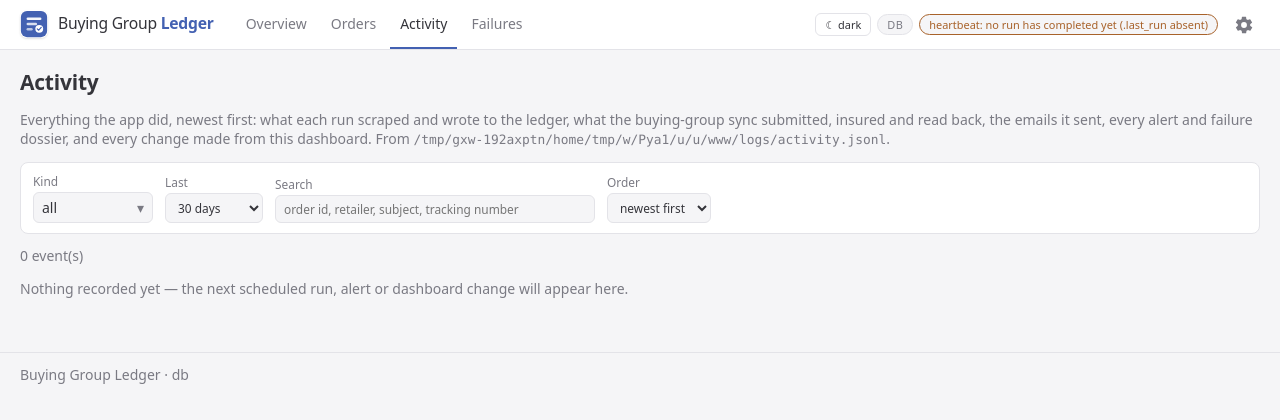
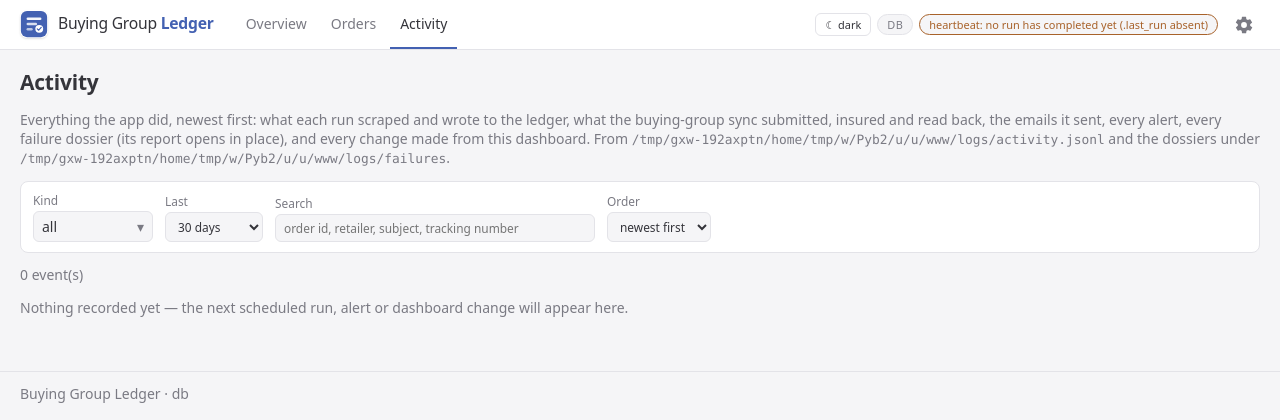
Before and after one commit to ango-dev/BuyingGroupLedger, a FastAPI app: page /activity in a window 1280 px wide. Shown: the top 420 px of the page. Run offline with FastAPI, Linux system fonts and the light colour scheme; parts of the project's set-up code (start-up, migrations or seed data) failed here and were passed over.

Commit message:
Web: merge Failures page into Activity

```diff
--- a/web/app.py
+++ b/web/app.py
@@ -445,24 +445,53 @@ def create_app(reader: LedgerReader | None = None, *, settings=None,
     templates.env.globals["KINDS"] = activity_module.KINDS
     templates.env.globals["run_label"] = activity_module.run_label
 
+    def with_dossiers(events: list[dict]) -> list[dict]:
+        """The failure dossiers on disk, merged in: a dossier the log already recorded gets its
+        report attached; one written before the log existed (or by an older version) becomes a
+        dossier event of its own, dated from its directory name. Newest first, like the rest."""
+        dossiers = {d.name: d for d in failures_module.list_dossiers(failures_dir)}
+        seen: set[str] = set()
+        merged: list[dict] = []
+        for event in events:
+            if event.get("kind") == "dossier":
+                name = str((event.get("details") or {}).get("name") or "")
+                if name in dossiers:
+                    event = {**event, "dossier": dossiers[name]}
+                    seen.add(name)
+            merged.append(event)
+        for name, dossier in dossiers.items():
+            if name in seen:
+                continue
+            at = dossier.at.replace(tzinfo=timezone.utc) if dossier.at and dossier.at.tzinfo is None \
+                else dossier.at
+            merged.append({
+                "at": (at or clock()).isoformat(timespec="seconds"), "kind": "dossier",
+                "summary": f"{dossier.retailer} [{dossier.profile}]: failure dossier",
+                "run_id": None, "details": {"name": name, "path": str(dossier.path)},
+                "dossier": dossier,
+            })
+        merged.sort(key=lambda e: str(e.get("at", "")), reverse=True)
+        return merged
+
     @app.get("/activity", response_class=HTMLResponse)
     def activity_page(request: Request):
         filters = ActivityFilters.from_query(request.query_params)
-        events = activity_module.read(activity_path)
+        events = with_dossiers(activity_module.read(activity_path))
         shown = activity_module.filter_events(events, kinds=filters.kinds, q=filters.q,
                                               days=filters.days, run_id=filters.run_id, now=clock())
         if not filters.desc:
             shown = list(reversed(shown))
         context = {"events": shown, "total": len(events), "filters": filters,
                    "counts": activity_module.counts_by_kind(events),
-                   "activity_path": str(activity_path)}
+                   "activity_path": str(activity_path), "failures_dir": str(failures_dir)}
         name = "_activity_rows.html" if request.headers.get("HX-Request") else "activity.html"
         return page_no_snapshot(request, name, **context)
 
-    @app.get("/failures", response_class=HTMLResponse)
-    def failures(request: Request):
-        dossiers = failures_module.list_dossiers(failures_dir)
-        return page(request, "failures.html", dossiers=dossiers, failures_dir=str(failures_dir))
+    @app.get("/failures")
+    def failures_page(request: Request):
+        """The Failures page merged into Activity (2026-09-18); the old address lands on the
+        dossier rows, all of them."""
+        return RedirectResponse(url="/activity?kind=dossier&days=0", status_code=303)
 
     # --- backup / restore (local files only; the Sheet is never touched) -------------------------
     backups_dir = Path(backup_dir) if backup_dir else backup_module.BACKUPS_DIR
--- a/web/static/style.css
+++ b/web/static/style.css
@@ -504,3 +504,5 @@ table.activity tr.details-row td { background: var(--bg); }
 .event-details dt { color: var(--muted); }
 .event-details dd { margin: 0; overflow-wrap: anywhere; }
 .event-details pre { margin: 0; white-space: pre-wrap; }
+.dossier-inline .report { max-width: 960px; }
+.dossier-inline h4 { margin: 8px 0 4px; }
--- a/web/templates/_activity_rows.html
+++ b/web/templates/_activity_rows.html
@@ -15,20 +15,37 @@
       <td><span class="tag kind kind-{{ e.kind }}">{{ KINDS.get(e.kind, e.kind) }}</span></td>
       <td class="mono small">{% if e.run_id %}<a href="/activity?{{ filters.as_query(run=e.run_id) | query }}" hx-get="/activity?{{ filters.as_query(run=e.run_id) | query }}" hx-target="#activity-table" hx-push-url="true" title="only this run">{{ run_label(e.run_id) }}</a>{% else %}<span class="muted">dashboard</span>{% endif %}</td>
       <td class="what">{{ e.summary }}
-        {% if e.kind == 'dossier' and e.details.name %} <a href="/failures#{{ e.details.name }}" class="small">open dossier ›</a>{% endif %}
+        {% if e.dossier %}<span class="mono small muted">{{ e.dossier.name }}</span>{% if not e.dossier.has_report %} <span class="tag stale">no report.md</span>{% endif %}{% endif %}
         {% if e.details.order_id %} <a href="/orders/{{ e.details.order_id }}" class="small mono">{{ e.details.order_id }}</a>{% endif %}
       </td>
-      <td class="num">{% if e.details %}<button type="button" class="small ghost" onclick="var d=document.getElementById('ev-{{ n }}');d.hidden=!d.hidden;this.textContent=d.hidden?'details':'hide'">details</button>{% endif %}</td>
+      <td class="num">{% if e.details or e.dossier %}<button type="button" class="small ghost" onclick="var d=document.getElementById('ev-{{ n }}');d.hidden=!d.hidden;this.textContent=d.hidden?'{{ 'report' if e.dossier else 'details' }}':'hide'">{{ 'report' if e.dossier else 'details' }}</button>{% endif %}</td>
     </tr>
-    {% if e.details %}
+    {% if e.details or e.dossier %}
     <tr class="details-row" id="ev-{{ n }}" hidden>
       <td colspan="5">
+        {% if e.dossier %}
+        {# the dossier itself, as the Failures page showed it: path, files, hosted copies, the report #}
+        <div class="dossier-inline">
+          <p class="muted mono small">{{ e.dossier.path }}</p>
+          <p class="files">{% for f in e.dossier.files %}<code>{{ f }}</code> {% endfor %}</p>
+          {% if e.dossier.hosted %}
+          <h4>Hosted copies</h4>
+          <ul class="hosted">
+            {% for name, link in e.dossier.hosted %}
+            <li><code>{{ name }}</code>: <a href="{{ link }}" rel="noopener">{{ link }}</a></li>
+            {% endfor %}
+          </ul>
+          {% endif %}
+          {% if e.dossier.has_report %}<div class="report">{{ e.dossier.report_html | safe }}</div>{% endif %}
+        </div>
+        {% else %}
         <dl class="event-details">
           {% for k, v in e.details.items() %}
           <dt>{{ k | replace('_', ' ') }}</dt>
           <dd>{% if v is mapping or v is sequence and v is not string %}<pre class="small">{{ v | tojson(indent=1) }}</pre>{% else %}{{ v }}{% endif %}</dd>
           {% endfor %}
         </dl>
+        {% endif %}
       </td>
     </tr>
     {% endif %}
--- a/web/templates/activity.html
+++ b/web/templates/activity.html
@@ -3,8 +3,9 @@
 {% block content %}
 <h1>Activity</h1>
 <p class="muted">Everything the app did, newest first: what each run scraped and wrote to the ledger,
-what the buying-group sync submitted, insured and read back, the emails it sent, every alert and
-failure dossier, and every change made from this dashboard. From <code>{{ activity_path }}</code>.</p>
+what the buying-group sync submitted, insured and read back, the emails it sent, every alert, every
+failure dossier (its report opens in place), and every change made from this dashboard.
+From <code>{{ activity_path }}</code> and the dossiers under <code>{{ failures_dir }}</code>.</p>
 
 <form id="activity-filters" class="filters" method="get" action="/activity"
       hx-get="/activity" hx-target="#activity-table" hx-push-url="true"
--- a/web/templates/base.html
+++ b/web/templates/base.html
@@ -41,7 +41,6 @@
     <a href="/" class="{{ 'active' if path == '/' }}">Overview</a>
     <a href="/orders" class="{{ 'active' if path.startswith('/orders') }}">Orders</a>
     <a href="/activity" class="{{ 'active' if path.startswith('/activity') }}">Activity</a>
-    <a href="/failures" class="{{ 'active' if path.startswith('/failures') }}">Failures</a>
   </nav>
   <div class="meta">
     <button type="button" class="theme-toggle" onclick="toggleTheme()" title="Switch between the light and dark theme">
```
Also changed, not shown: docs/operations.md (+6 -3 lines), tests/test_activity.py (+24 -1 lines), tests/test_web.py (+8 -4 lines), web/templates/failures.html (deleted, +0 -36 lines).
